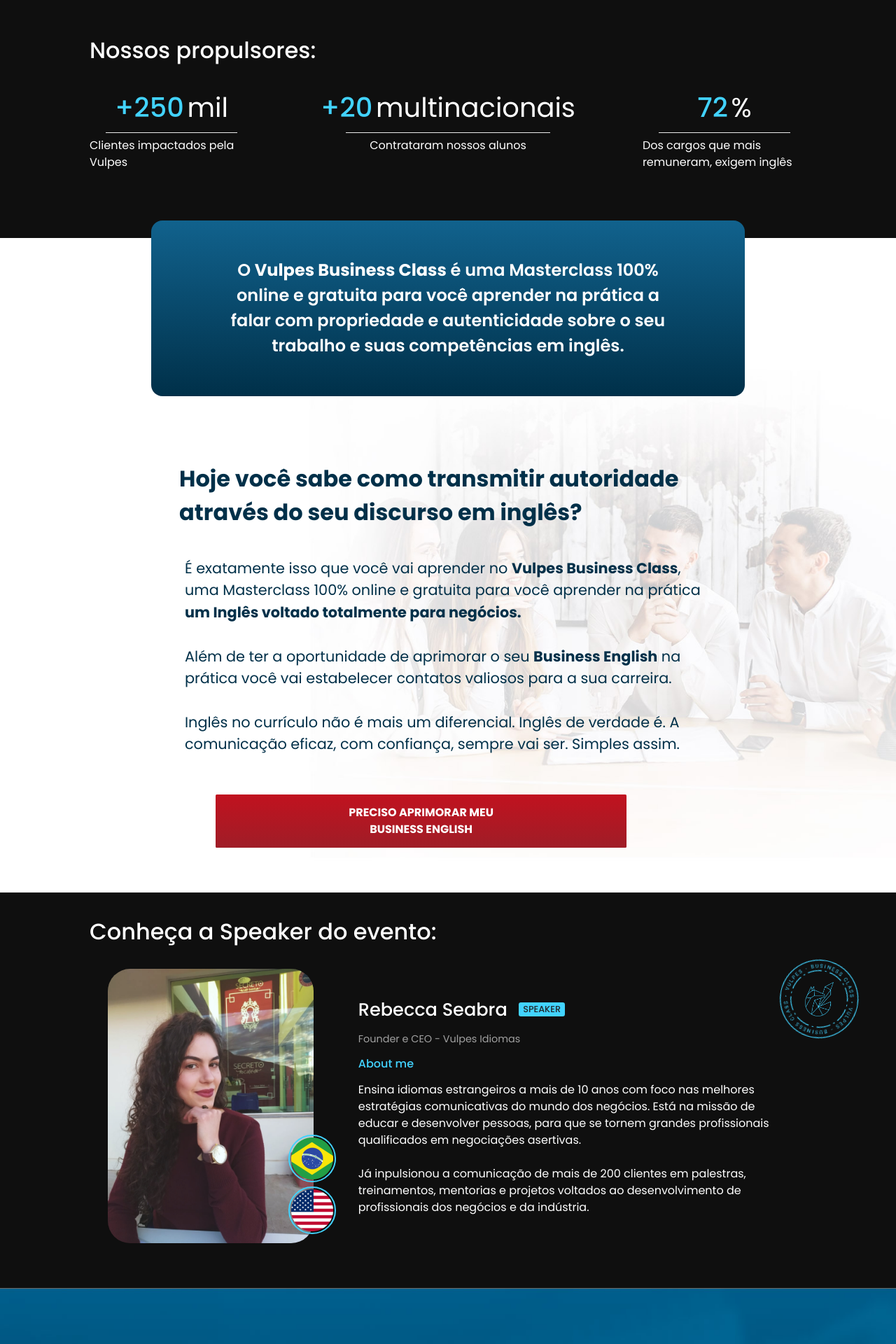
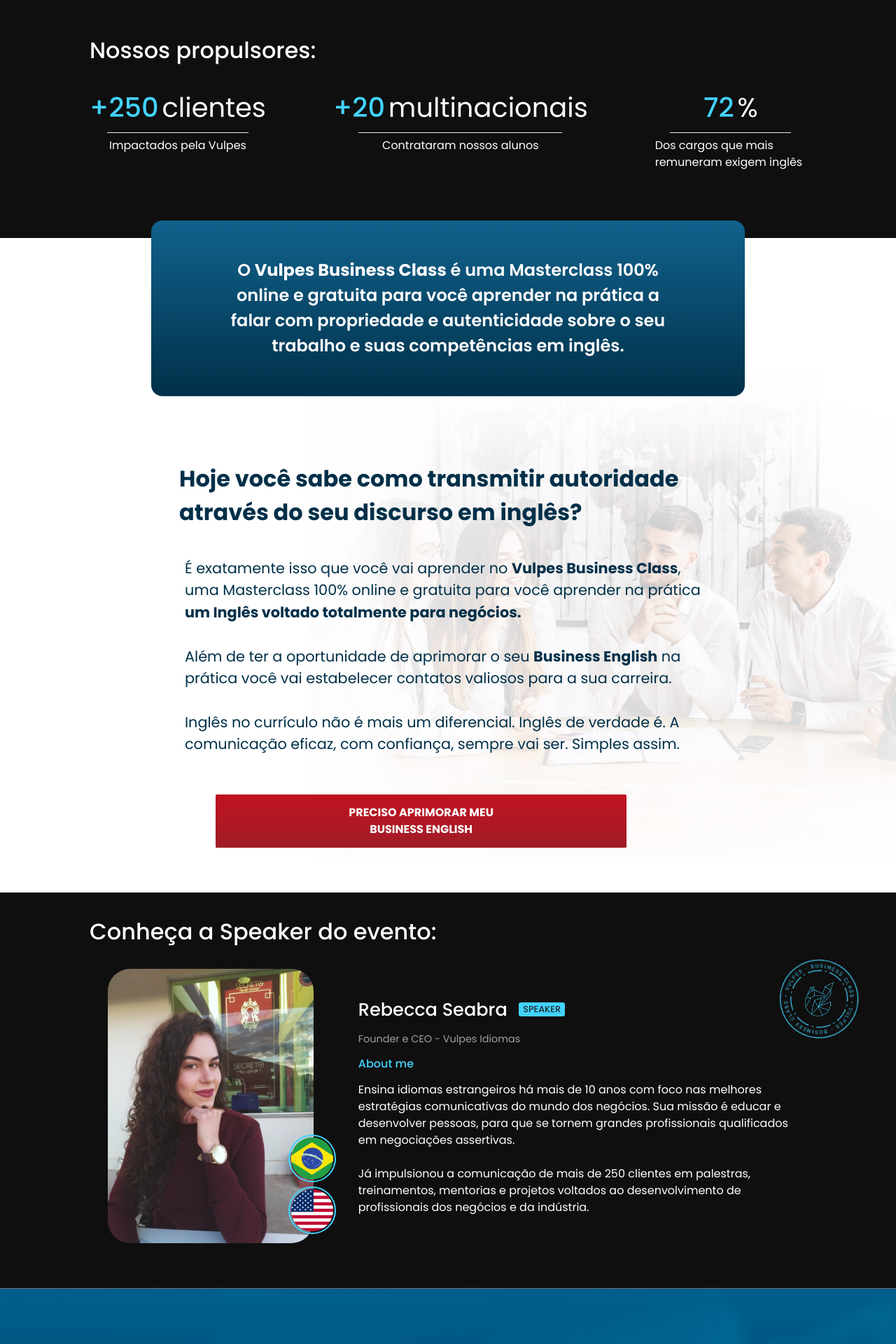
Before and after one commit to victorradael/vulpes, a Next.js app: page / in a window 1280 px wide. Shown: the part 880-2800 px from the top of the page at 70% size. Built offline with nearby package versions, Linux system fonts and the light colour scheme.

Commit message:
:bug: Text Ajusts

```diff
--- a/components/DataSession/index.tsx
+++ b/components/DataSession/index.tsx
@@ -8,10 +8,10 @@
                 <div className={styles.column__value}>
                     <div className={styles.line__info}>
                         <span className={styles.line__value}>+250</span>
-                        <span className={styles.line__unit}>mil</span>
+                        <span className={styles.line__unit}>clientes</span>
                     </div>
                     <div className={styles.break__line}></div>
-                    <span className={styles.line__detail}>Clientes impactados pela Vulpes</span>
+                    <span className={styles.line__detail}>Impactados pela Vulpes</span>
                 </div>
 
                 <div className={styles.column__value}>
@@ -29,7 +29,7 @@
                         <span className={styles.line__unit}>%</span>
                     </div>
                     <div className={styles.break__line}></div>
-                    <span className={styles.line__detail}>Dos cargos que mais remuneram, exigem inglês</span>
+                    <span className={styles.line__detail}>Dos cargos que mais remuneram exigem inglês</span>
                 </div>
             </div>
         </div>
--- a/components/Speaker/index.tsx
+++ b/components/Speaker/index.tsx
@@ -52,10 +52,10 @@
                         About me
                     </span>
                     <span className={styles.paragraph__speaker}>
-                        Ensina idiomas estrangeiros a mais de 10 anos com foco nas melhores estratégias comunicativas do mundo dos negócios. Está na missão de educar e desenvolver pessoas, para que se tornem grandes profissionais qualificados em negociações asertivas.
+                    Ensina idiomas estrangeiros há mais de 10 anos com foco nas melhores estratégias comunicativas do mundo dos negócios. Sua missão é educar e desenvolver pessoas, para que se tornem grandes profissionais qualificados em negociações assertivas.
                         <br />
                         <br />
-                        Já inpulsionou a comunicação de mais de 200 clientes em palestras, treinamentos, mentorias e projetos voltados ao desenvolvimento de profissionais dos negócios e da indústria.
+                        Já impulsionou a comunicação de mais de 250 clientes em palestras, treinamentos, mentorias e projetos voltados ao desenvolvimento de profissionais dos negócios e da indústria.
                     </span>
                 </div>
             </div>
```
